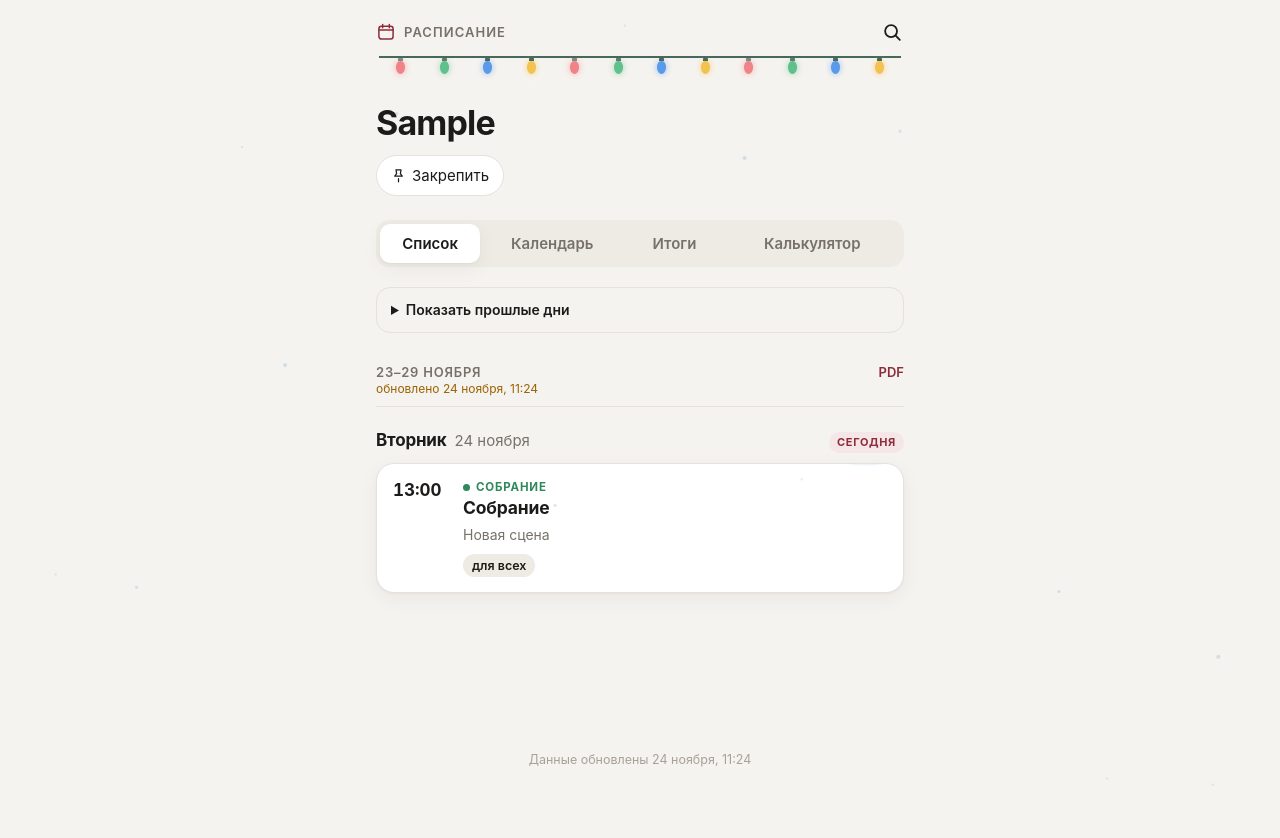
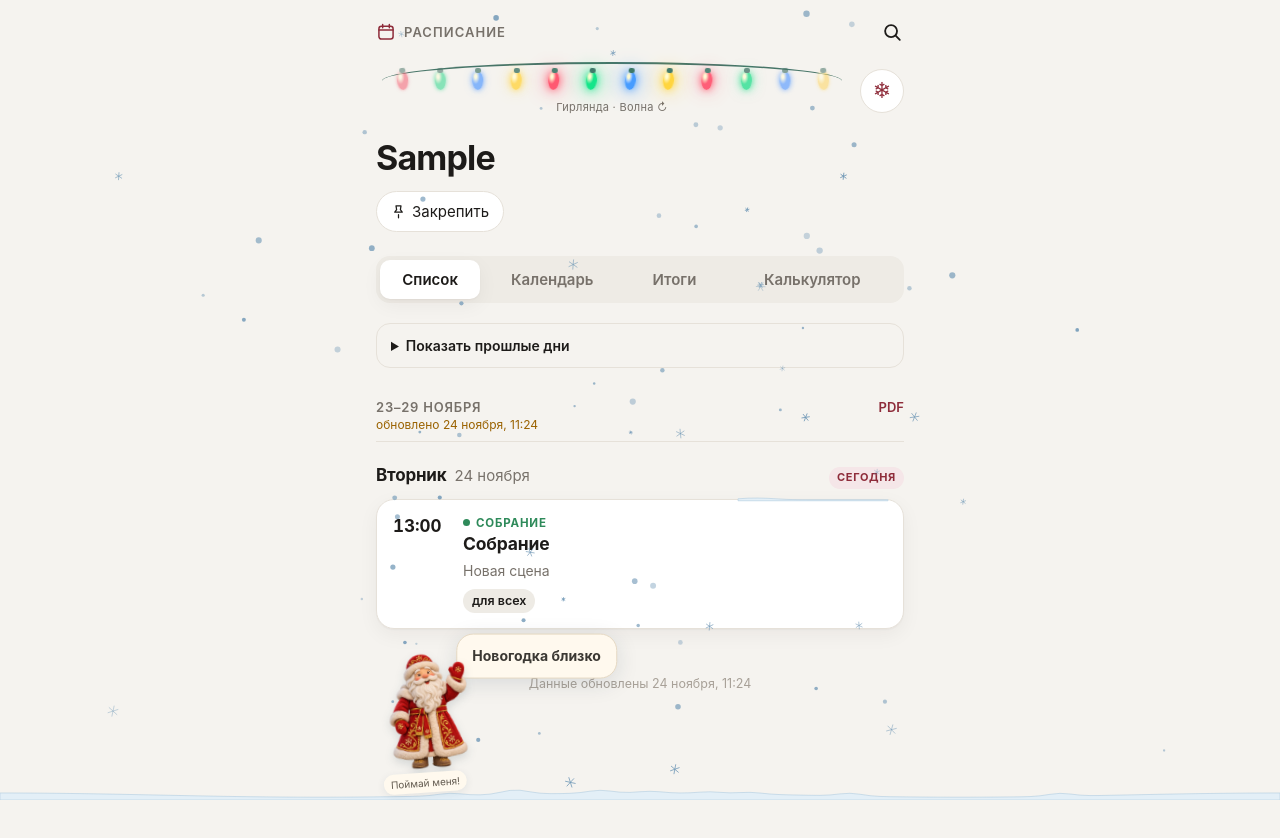
Before and after one commit to belomorkanak37-debug/raspisanie, a plain HTML site: page index.html in a window 1280 px wide. Both pictures are taken after typing "Sample" into the empty fields and a click on the button "Показать". Before the commit the page ends 800 px from the top, so only its background shows below. Drawn offline with Linux system fonts and the light colour scheme.

Commit message:
Добавить живую зимнюю сцену с персонажами и сугробами

```diff
--- a/css/app.css
+++ b/css/app.css
@@ -576,19 +576,3 @@ main { flex: 1; }
 @media (prefers-reduced-motion: reduce) {
   * { animation: none !important; transition: none !important; }
 }
-
-/* Зимние украшения не перехватывают касания. */
-.winter-garland { height: 22px; margin: 0 3px 8px; display: flex; justify-content: space-around; align-items: flex-start; border-top: 2px solid #47685a; border-radius: 0 0 50% 50%; pointer-events: none; }
-.winter-garland i { position: relative; width: 9px; height: 13px; border-radius: 45% 45% 50% 50%; margin-top: 3px; background: #ed565d; box-shadow: 0 0 7px #ed565d99; animation: bulb-glow 3.6s ease-in-out infinite alternate; }
-.winter-garland i::before { content: ''; position: absolute; width: 5px; height: 4px; left: 2px; top: -4px; background: #47685a; border-radius: 2px 2px 0 0; }
-.winter-garland i:nth-child(4n+2) { background: #48b87b; box-shadow: 0 0 7px #48b87b99; animation-delay: -1s; }
-.winter-garland i:nth-child(4n+3) { background: #5799eb; box-shadow: 0 0 7px #5799eb99; animation-delay: -2s; }
-.winter-garland i:nth-child(4n) { background: #f3c250; box-shadow: 0 0 7px #f3c250aa; animation-delay: -3s; }
-@keyframes bulb-glow { from { opacity: .65; } to { opacity: 1; } }
-.winter-snow { position: fixed; inset: 0; z-index: 10; pointer-events: none; overflow: hidden; }
-.winter-snow i { position: absolute; left: var(--x); top: -10px; width: var(--size); height: var(--size); border-radius: 50%; background: #a8c5d9; opacity: .48; animation: snow-fall var(--duration) linear var(--delay) infinite; }
-@keyframes snow-fall { 0% { transform: translate3d(0, 0, 0); } 33% { transform: translate3d(var(--drift), 34vh, 0); } 66% { transform: translate3d(0, 68vh, 0); } 100% { transform: translate3d(var(--drift), 102vh, 0); } }
-.card::before, .totals-panel::before, .cal::before { content: ''; position: absolute; z-index: 1; pointer-events: none; right: 13px; top: -3px; width: 48px; height: 6px; border-radius: 90% 70% 40% 40%; background: #d7e8f2; box-shadow: -13px 2px 0 -2px #d7e8f2, 12px 2px 0 -2px #d7e8f2; transform-origin: center; animation: snow-settle 18s ease-out both; }
-.totals-panel, .cal { position: relative; }
-@keyframes snow-settle { from { transform: scale(.35, .15); opacity: .3; } to { transform: scale(1); opacity: .85; } }
-@media (prefers-reduced-motion: reduce) { .winter-snow i, .winter-garland i, .card::before, .totals-panel::before, .cal::before { animation: none; } }
--- /dev/null
+++ b/css/winter.css
@@ -0,0 +1,44 @@
+/* Декорации изолированы от расписания; вся сцена пропускает касания, кроме кнопок. */
+.winter-lights { display: flex; align-items: center; gap: 12px; margin: 6px 0 2px; }
+.winter-mode { flex: 1; min-width: 0; padding: 0 6px 4px; border: 0; background: none; cursor: pointer; }
+.winter-wire { display: flex; justify-content: space-around; height: 38px; position: relative; border-top: 2px solid #467467; border-radius: 50%; padding-top: 4px; }
+.winter-wire i { --color: #ff546b; display: block; position: relative; width: 11px; height: 18px; margin-top: 4px; border-radius: 45% 45% 55% 55%; background: radial-gradient(ellipse at 32% 25%, #fffbd9 0 9%, var(--color) 40%); color: var(--color); box-shadow: 0 0 7px currentColor, 0 0 18px currentColor; animation: winter-wave 3s ease-in-out infinite; animation-delay: calc(var(--i) * -.22s); transform-origin: 50% -5px; }
+.winter-wire i::before { content: ''; position: absolute; width: 6px; height: 5px; left: 2.5px; top: -4px; border-radius: 2px; background: #467467; }
+.winter-wire i:nth-child(4n+2) { --color: #35d991; }
+.winter-wire i:nth-child(4n+3) { --color: #589aff; }
+.winter-wire i:nth-child(4n) { --color: #ffd45a; }
+.winter-mode-label { display: block; font-size: 11px; color: var(--muted); letter-spacing: .025em; }
+.winter-toggle { flex: 0 0 44px; width: 44px; height: 44px; padding: 0; border: 1px solid var(--line); border-radius: 50%; background: var(--surface); color: var(--accent); font-size: 22px; cursor: pointer; }
+.winter-lights button:focus-visible, .winter-stage button:focus-visible { outline: 2px solid var(--accent); outline-offset: 4px; }
+.winter-lights[data-mode="chase"] i { animation-name: winter-chase; animation-duration: 2.4s; animation-delay: calc(var(--i) * -.2s); }
+.winter-lights[data-mode="twinkle"] i { animation-name: winter-twinkle; animation-duration: 4.1s; animation-delay: calc(var(--i) * -.73s); }
+@keyframes winter-wave { 0%, 100% { opacity: .5; filter: saturate(.9); box-shadow: 0 0 3px currentColor; transform: rotate(-5deg); } 50% { opacity: 1; filter: saturate(1.3); box-shadow: 0 0 9px currentColor, 0 0 22px currentColor; transform: rotate(5deg); } }
+@keyframes winter-chase { 0%, 45%, 100% { opacity: .35; box-shadow: 0 0 3px currentColor; } 20% { opacity: 1; box-shadow: 0 0 12px currentColor, 0 0 24px currentColor; } }
+@keyframes winter-twinkle { 0%, 100% { opacity: .45; box-shadow: 0 0 4px currentColor; } 25%, 70% { opacity: 1; box-shadow: 0 0 10px currentColor, 0 0 20px currentColor; } 48% { opacity: .7; box-shadow: 0 0 6px currentColor; } }
+.winter-active .wrap { padding-bottom: calc(155px + env(safe-area-inset-bottom)); }
+.winter-scene { pointer-events: none; position: fixed; inset: 0; z-index: 12; overflow: hidden; }
+.winter-canvas { position: absolute; inset: 0; width: 100%; height: 100%; }
+.winter-stage { position: absolute; width: min(100%, 560px); height: 240px; bottom: env(safe-area-inset-bottom); left: 50%; transform: translateX(-50%); pointer-events: none; }
+.winter-visitor { position: absolute; bottom: 12px; left: 12px; width: 120px; opacity: 0; transform: translateY(180px) rotate(-10deg); transition: transform .7s cubic-bezier(.2,.75,.25,1.15), opacity .3s; pointer-events: none; }
+.winter-visitor[data-character="snowman"] { left: auto; right: 12px; transform: translateY(180px) rotate(10deg); }
+.winter-visitor.is-visible { opacity: 1; transform: translateY(0) rotate(-4deg); }
+.winter-visitor[data-character="snowman"].is-visible { transform: translateY(0) rotate(4deg); }
+.winter-character { width: 115px; height: 145px; border: 0; padding: 0; background: transparent; cursor: pointer; pointer-events: none; filter: drop-shadow(0 4px 5px #132e3d25); touch-action: manipulation; }
+.is-visible .winter-character { pointer-events: auto; }
+.winter-character img { width: 100%; height: 100%; object-fit: contain; user-select: none; }
+.winter-character:active { transform: scale(.94); }
+.winter-visitor.is-caught img { animation: winter-cheer .6s ease-in-out; }
+@keyframes winter-cheer { 0%, 100% { transform: rotate(0); } 25% { transform: rotate(-12deg) translateY(-9px); } 65% { transform: rotate(10deg) translateY(-5px); } }
+.winter-bubble { position: absolute; left: 88px; bottom: 103px; min-width: 155px; max-width: min(210px, calc(100vw - 145px)); width: max-content; padding: 12px 15px; border-radius: 17px 17px 17px 4px; background: #fff9ee; color: #3b3833; border: 1px solid #e5d8c2; box-shadow: 0 5px 22px #162c4520; font-size: 14px; line-height: 1.35; font-weight: 650; transform: rotate(4deg); }
+.winter-visitor[data-character="snowman"] .winter-bubble { left: auto; right: 88px; border-radius: 17px 17px 4px 17px; transform: rotate(-4deg); }
+.winter-catch-hint { position: absolute; bottom: -4px; left: 7px; padding: 3px 7px; border-radius: 20px; background: #fff9ee; color: #635b50; font-size: 10px; box-shadow: 0 2px 8px #17354b15; }
+.winter-invite { pointer-events: auto; position: absolute; bottom: 7px; right: 17px; min-height: 38px; border: 1px solid #aac8d8; background: #f2faffee; color: #345368; padding: 6px 13px; border-radius: 20px; font-size: 12px; cursor: pointer; }
+.winter-invite[hidden] { display: none; }
+.winter-sr { position: absolute; width: 1px; height: 1px; padding: 0; overflow: hidden; clip-path: inset(50%); white-space: nowrap; }
+.winter-off .winter-wire i { animation: none; opacity: .4; box-shadow: none; }
+.winter-off .winter-toggle { color: var(--muted); }
+.winter-paused .winter-wire i { animation-play-state: paused; }
+@media (prefers-color-scheme: dark) { .winter-wire { border-color: #6b9785; } .winter-wire i { filter: saturate(1.15); } }
+@media (prefers-reduced-motion: reduce) { .winter-lights *, .winter-visitor, .winter-visitor img { animation: none !important; transition: none !important; } }
+
+#winterFallback { font-size: 80px; line-height: 120px; }
--- a/index.html
+++ b/index.html
@@ -15,9 +15,9 @@
   <link rel="icon" href="icons/icon.svg" type="image/svg+xml">
   <link rel="apple-touch-icon" href="icons/apple-touch-icon.png">
   <link rel="stylesheet" href="css/app.css">
+  <link rel="stylesheet" href="css/winter.css">
 </head>
 <body>
-  <div class="winter-snow" aria-hidden="true"><i style="--x:4%;--duration:13s;--size:2px;--delay:-1s;--drift:26px"></i><i style="--x:11%;--duration:21s;--size:3px;--delay:-7s;--drift:-32px"></i><i style="--x:17%;--duration:17s;--size:2px;--delay:-12s;--drift:40px"></i><i style="--x:24%;--duration:27s;--size:4px;--delay:-4s;--drift:-38px"></i><i style="--x:30%;--duration:15s;--size:3px;--delay:-9s;--drift:25px"></i><i style="--x:36%;--duration:23s;--size:2px;--delay:-16s;--drift:-45px"></i><i style="--x:43%;--duration:18s;--size:3px;--delay:-3s;--drift:32px"></i><i style="--x:49%;--duration:29s;--size:2px;--delay:-22s;--drift:-25px"></i><i style="--x:56%;--duration:16s;--size:4px;--delay:-11s;--drift:42px"></i><i style="--x:63%;--duration:24s;--size:2px;--delay:-6s;--drift:-26px"></i><i style="--x:69%;--duration:19s;--size:3px;--delay:-14s;--drift:30px"></i><i style="--x:75%;--duration:26s;--size:2px;--delay:-18s;--drift:-38px"></i><i style="--x:82%;--duration:14s;--size:3px;--delay:-2s;--drift:36px"></i><i style="--x:88%;--duration:22s;--size:2px;--delay:-13s;--drift:-22px"></i><i style="--x:94%;--duration:20s;--size:4px;--delay:-8s;--drift:30px"></i><i style="--x:98%;--duration:28s;--size:2px;--delay:-19s;--drift:-46px"></i></div>
   <div class="wrap">
     <header class="topbar">
       <a class="brand" href="#/search" aria-label="К поиску">
@@ -31,7 +31,13 @@
         </a>
       </div>
     </header>
-    <div class="winter-garland" aria-hidden="true"><i></i><i></i><i></i><i></i><i></i><i></i><i></i><i></i><i></i><i></i><i></i><i></i></div>
+    <section class="winter-lights" id="winterLights" aria-label="Новогоднее настроение">
+      <button class="winter-mode" id="winterMode" type="button" aria-label="Переключить режим гирлянды">
+        <span class="winter-wire" aria-hidden="true"><i style="--i:0"></i><i style="--i:1"></i><i style="--i:2"></i><i style="--i:3"></i><i style="--i:4"></i><i style="--i:5"></i><i style="--i:6"></i><i style="--i:7"></i><i style="--i:8"></i><i style="--i:9"></i><i style="--i:10"></i><i style="--i:11"></i></span>
+        <span class="winter-mode-label">Гирлянда · <span id="winterModeName">Волна</span> <span aria-hidden="true">↻</span></span>
+      </button>
+      <button class="winter-toggle" id="winterToggle" type="button" aria-pressed="true" aria-label="Новогодние эффекты">❄</button>
+    </section>
     <main id="view" aria-live="polite"></main>
     <footer class="foot" id="foot"></footer>
   </div>
@@ -78,6 +84,22 @@
     </form>
   </dialog>
 
+  <div class="winter-scene" id="winterScene">
+    <canvas class="winter-canvas" id="winterCanvas" aria-hidden="true"></canvas>
+    <div class="winter-stage">
+      <div class="winter-visitor" id="winterVisitor" data-character="santa" hidden>
+        <div class="winter-bubble" id="winterBubble" aria-hidden="true">Новогодка близко</div>
+        <button class="winter-character" id="winterCharacter" type="button" aria-label="Поймать Деда Мороза">
+          <img id="winterPortrait" src="assets/winter/ded-moroz.webp" width="115" height="145" alt="" draggable="false">
+          <span id="winterFallback" aria-hidden="true" hidden>🎅</span>
+        </button>
+        <span class="winter-catch-hint" aria-hidden="true">Поймай меня!</span>
+      </div>
+      <button class="winter-invite" id="winterInvite" type="button" aria-label="Позвать Деда Мороза или снеговика">Кто в сугробе?</button>
+    </div>
+  </div>
+  <span class="winter-sr" id="winterAnnouncement" role="status" aria-live="polite"></span>
   <script type="module" src="js/app.js"></script>
+  <script type="module" src="js/winter.js"></script>
 </body>
 </html>
--- /dev/null
+++ b/js/winter-physics.js
@@ -0,0 +1,21 @@
+// Ограниченная высота сугроба: снег никогда не закрывает содержимое экрана.
+export function makeBank(width, maxHeight, initial = 0, step = 10) {
+  const count = Math.max(3, Math.ceil(width / step) + 1);
+  return { width, maxHeight, heights: Array.from({ length: count }, (_, i) =>
+    initial * (.7 + .3 * Math.cos(i / (count - 1) * Math.PI * 4))) };
+}
+
+export function snowHeight(bank, x) {
+  const p = Math.max(0, Math.min(bank.heights.length - 1, x / bank.width * (bank.heights.length - 1)));
+  const i = Math.floor(p), next = Math.min(i + 1, bank.heights.length - 1);
+  return bank.heights[i] * (1 - p + i) + bank.heights[next] * (p - i);
+}
+
+export function depositSnow(bank, x, amount = 1) {
+  if (x < 0 || x > bank.width) return;
+  const center = Math.round(x / bank.width * (bank.heights.length - 1));
+  for (let i = Math.max(0, center - 3); i <= Math.min(bank.heights.length - 1, center + 3); i++) {
+    const weight = Math.exp(-((i - center) ** 2) / 3);
+    bank.heights[i] = Math.min(bank.maxHeight, bank.heights[i] + amount * weight);
+  }
+}
--- /dev/null
+++ b/js/winter.js
@@ -0,0 +1,205 @@
+import { makeBank, snowHeight, depositSnow } from './winter-physics.js';
+
+// Не импортируется расписанием: отказ декораций не влияет на основное приложение.
+const scene = document.querySelector('#winterScene');
+const canvas = document.querySelector('#winterCanvas');
+const ctx = canvas?.getContext('2d');
+if (scene && ctx) startWinter();
+
+function startWinter() {
+  const root = document.documentElement;
+  const lights = document.querySelector('#winterLights');
+  const modeButton = document.querySelector('#winterMode');
+  const modeName = document.querySelector('#winterModeName');
+  const toggle = document.querySelector('#winterToggle');
+  const visitor = document.querySelector('#winterVisitor');
+  const character = document.querySelector('#winterCharacter');
+  const portrait = document.querySelector('#winterPortrait');
+  const fallback = document.querySelector('#winterFallback');
+  const bubble = document.querySelector('#winterBubble');
+  const hint = document.querySelector('.winter-catch-hint');
+  const invite = document.querySelector('#winterInvite');
+  const announcement = document.querySelector('#winterAnnouncement');
+  const reduced = matchMedia('(prefers-reduced-motion: reduce)');
+  const dark = matchMedia('(prefers-color-scheme: dark)');
+  const modes = [['wave', 'Волна'], ['chase', 'Бегущие огни'], ['twinkle', 'Мерцание']];
+  const characters = [
+    { name: 'Деда Мороза', image: 'ded-moroz', welcome: 'Новогодка близко', replies: ['Поймал! Новогодка близко 🎄', 'Хо-хо! Всем аншлагов и мандаринов!', 'Твой подарок — ещё одна репетиция. Шучу!', 'Пусть все выходы будут удачными!'] },
+    { name: 'снеговика', image: 'snowman', welcome: 'Тс-с… я тут на подмене!', replies: ['Поймал! Только не растопи меня ☃', 'Моя роль — стоять и не таять.', 'Снег идёт. А я уже пришёл!', 'Морковка на месте. К выходу готов!'] },
+  ];
+  let enabled = true;
+  try { enabled = localStorage.getItem('rs.winter.enabled') !== 'false'; } catch { /* private mode */ }
+  let width = 0, height = 0, ground, flakes = [], bursts = [], ledges = [];
+  const ledgeBanks = new WeakMap();
+  let scanNeeded = true, frame = 0, lastFrame = 0, elapsed = 0, nextMode = 18;
+  let nextVisitor = 2.5, exitAt = 0, guest = -1, catches = [0, 0], visible = false;
+  let mode = 0, suspended = false;
+
+  function setMode(value) {
+    mode = value % modes.length;
+    lights.dataset.mode = modes[mode][0];
+    modeName.textContent = modes[mode][1];
+    modeButton.setAttribute('aria-label', `Гирлянда: ${modes[mode][1]}. Переключить режим`);
+  }
+  modeButton.addEventListener('click', () => {
+    if (!enabled) setEnabled(true);
+    setMode(mode + 1); nextMode = elapsed + 25;
+  });
+  toggle.addEventListener('click', () => setEnabled(!enabled));
+  function setEnabled(value) {
+    enabled = value;
+    try { localStorage.setItem('rs.winter.enabled', String(value)); } catch { /* private mode */ }
+    syncActivity();
+  }
+
+  function spawn(startAnywhere = false) {
+    const centerWidth = Math.min(width, 560);
+    return { x: Math.random() < .7 ? (width - centerWidth) / 2 + Math.random() * centerWidth : Math.random() * width,
+      y: startAnywhere ? Math.random() * height : -12, r: 1.1 + Math.random() * 2.2,
+      speed: 24 + Math.random() * 51, sway: 8 + Math.random() * 22, phase: Math.random() * Math.PI * 2,
+      frequency: .5 + Math.random(), alpha: .35 + Math.random() * .55, star: Math.random() > .72 };
+  }
+  function resize() {
+    width = window.innerWidth; height = window.innerHeight;
+    const ratio = Math.min(devicePixelRatio || 1, 2);
+    canvas.width = Math.round(width * ratio); canvas.height = Math.round(height * ratio);
+    ctx.setTransform(ratio, 0, 0, ratio, 0, 0);
+    const old = ground;
+    ground = makeBank(width, 42, 7);
+    if (old) ground.heights = ground.heights.map((v, i) => snowHeight(old, i / (ground.heights.length - 1) * old.width));
+    flakes = Array.from({ length: width < 600 ? 52 : 78 }, () => spawn(true));
+    scanNeeded = true;
+    if (!frame) draw();
+  }
+  function scanLedges() {
+    ledges = [...document.querySelectorAll('#feed .card, #feed .cal, #feed .totals-panel')]
+      .map((element) => {
+        const r = element.getBoundingClientRect();
+        if (r.top < 70 || r.top > height - 95 || r.width < 100) return null;
+        const w = Math.min(r.width * .4, 150);
+        let bank = ledgeBanks.get(element);
+        if (!bank || Math.abs(bank.width - w) > 1) { bank = makeBank(w, 7); ledgeBanks.set(element, bank); }
+        return { x: r.right - w - 16, y: r.top + 1, bank };
+      }).filter(Boolean).slice(0, 6).sort((a, b) => a.y - b.y);
+    scanNeeded = false;
+  }
+  function drawBank(bank, x, baseline, bottom) {
+    const step = bank.width / (bank.heights.length - 1);
+    ctx.beginPath(); ctx.moveTo(x, baseline - bank.heights[0]);
+    for (let i = 1; i < bank.heights.length; i++) {
+      ctx.lineTo(x + i * step, baseline - bank.heights[i]);
+    }
+    ctx.lineTo(x + bank.width, bottom); ctx.lineTo(x, bottom); ctx.closePath();
+    ctx.fillStyle = dark.matches ? '#e0edf5' : '#e3eff7'; ctx.fill();
+    ctx.strokeStyle = dark.matches ? '#ffffffb0' : '#b9d1e2'; ctx.lineWidth = .7; ctx.stroke();
+  }
+  function drawFlake(f) {
+    ctx.globalAlpha = f.alpha;
+    ctx.fillStyle = dark.matches ? '#f5faff' : '#7299b7';
+    if (f.star) {
+      ctx.strokeStyle = ctx.fillStyle; ctx.lineWidth = 1;
+      ctx.beginPath();
+      for (let a = 0; a < 3; a++) { const angle = a * Math.PI / 3 + f.phase; const dx = Math.cos(angle) * f.r * 1.7, dy = Math.sin(angle) * f.r * 1.7; ctx.moveTo(f.x - dx, f.y - dy); ctx.lineTo(f.x + dx, f.y + dy); }
+      ctx.stroke();
+    } else { ctx.beginPath(); ctx.arc(f.x, f.y, f.r, 0, Math.PI * 2); ctx.fill(); }
+  }
+  function draw() {
+    if (!ground) return;
+    if (scanNeeded) scanLedges();
+    ctx.clearRect(0, 0, width, height);
+    if (!reduced.matches) flakes.forEach(drawFlake);
+    bursts.forEach(drawFlake); ctx.globalAlpha = 1;
+    ledges.forEach((ledge) => drawBank(ledge.bank, ledge.x, ledge.y, ledge.y + 1));
+    drawBank(ground, 0, height, height);
+  }
+  function snowBurst(x, y) {
+    if (reduced.matches) return;
+    // Ограничиваем и частицы после серии быстрых нажатий.
+    bursts = bursts.slice(-45);
+    for (let i = 0; i < 24; i++) bursts.push({ x, y, r: 1 + Math.random() * 2, alpha: 1, star: i % 3 === 0,
+      phase: Math.random(), vx: (Math.random() - .5) * 140, vy: -35 - Math.random() * 110, life: 1.6 });
+  }
+  function showVisitor() {
+    if (!enabled || suspended || visible) return;
+    guest = (guest + 1) % characters.length;
+    const data = characters[guest];
+    portrait.hidden = false; fallback.hidden = true;
+    fallback.textContent = guest === 0 ? '🎅' : '☃';
+    portrait.src = `assets/winter/${data.image}.webp`;
+    character.setAttribute('aria-label', `Поймать ${data.name}`);
+    visitor.dataset.character = guest === 0 ? 'santa' : 'snowman';
+    visitor.classList.remove('is-caught'); bubble.textContent = data.welcome;
+    hint.textContent = 'Поймай меня!'; visitor.hidden = false; invite.hidden = true;
+    // Следующий кадр нужен для появления из-за края экрана.
+    visitor.getBoundingClientRect(); visitor.classList.add('is-visible');
+    character.disabled = false; visible = true; exitAt = elapsed + 10;
+  }
+  function hideVisitor() {
+    invite.hidden = false;
+    if (visitor.contains(document.activeElement)) invite.focus({ preventScroll: true });
+    visitor.classList.remove('is-visible'); character.disabled = true;
+    visible = false; invite.hidden = false; nextVisitor = elapsed + 22 + Math.random() * 10;
+  }
+  character.addEventListener('click', () => {
+    const data = characters[guest];
+    const text = data.replies[catches[guest]++ % data.replies.length];
+    bubble.textContent = text; announcement.textContent = text; hint.textContent = 'Ещё раз?';
+    visitor.classList.remove('is-caught'); visitor.getBoundingClientRect(); visitor.classList.add('is-caught');
+    const r = character.getBoundingClientRect(); snowBurst(r.x + r.width / 2, r.y + 45);
+    exitAt = elapsed + 7;
+  });
+  invite.addEventListener('click', showVisitor);
+  // При недоступной картинке остаются читаемые кнопки вместо сломанного изображения.
+  portrait.addEventListener('error', () => { portrait.hidden = true; fallback.hidden = false; });
+
+  function tick(now) {
+    frame = 0;
+    if (suspended || !enabled || reduced.matches) return;
+    if (now - lastFrame < 32) { frame = requestAnimationFrame(tick); return; }
+    const dt = Math.min((now - lastFrame) / 1000, .06); lastFrame = now; elapsed += dt;
+    if (scanNeeded) scanLedges();
+    flakes.forEach((f, i) => {
+      const before = f.y;
+      f.x += (Math.sin(elapsed * f.frequency + f.phase) * f.sway + Math.sin(elapsed * .25) * 12) * dt;
+      f.y += f.speed * dt;
+      if (f.x < -12) f.x = width + 10; if (f.x > width + 12) f.x = -10;
+      const hit = ledges.find((l) => f.x >= l.x && f.x <= l.x + l.bank.width && before <= l.y - snowHeight(l.bank, f.x - l.x) && f.y >= l.y - snowHeight(l.bank, f.x - l.x));
+      if (hit) { depositSnow(hit.bank, f.x - hit.x, .7 + f.r * .28); flakes[i] = spawn(); }
+      else if (f.y >= height - snowHeight(ground, f.x)) { depositSnow(ground, f.x, .8 + f.r * .65); flakes[i] = spawn(); }
+    });
+    bursts = bursts.filter((p) => p.life > 0);
+    bursts.forEach((p) => { p.x += p.vx * dt; p.vy += 100 * dt; p.y += p.vy * dt; p.life -= dt; p.alpha = Math.max(0, p.life / 1.6); });
+    if (elapsed > nextMode) { setMode(mode + 1); nextMode = elapsed + 18; }
+    if (!visible && elapsed > nextVisitor) showVisitor();
+    if (visible && elapsed > exitAt && !character.matches(':focus-visible')) hideVisitor();
+    draw(); frame = requestAnimationFrame(tick);
+  }
+  function syncActivity() {
+    const editing = document.activeElement?.matches('input, textarea, select, [contenteditable="true"]');
+    suspended = document.hidden || !!editing || !!document.querySelector('dialog[open]');
+    scene.hidden = !enabled || suspended;
+    root.classList.toggle('winter-active', enabled);
+    root.classList.toggle('winter-off', !enabled);
+    root.classList.toggle('winter-paused', suspended);
+    toggle.setAttribute('aria-pressed', String(enabled));
+    toggle.setAttribute('title', enabled ? 'Выключить новогодние эффекты' : 'Включить новогодние эффекты');
+    if (frame) cancelAnimationFrame(frame); frame = 0;
+    if (enabled && !suspended) {
+      if (reduced.matches) draw();
+      else { lastFrame = performance.now(); frame = requestAnimationFrame(tick); }
+    }
+  }
+  new MutationObserver(() => { scanNeeded = true; }).observe(document.querySelector('#view'), { childList: true, subtree: true });
+  const dialogs = new MutationObserver(syncActivity);
+  document.querySelectorAll('dialog').forEach((d) => dialogs.observe(d, { attributes: true, attributeFilter: ['open'] }));
+  window.addEventListener('resize', resize, { passive: true });
+  window.addEventListener('scroll', () => { scanNeeded = true; if (reduced.matches) draw(); }, { passive: true });
+  document.addEventListener('visibilitychange', syncActivity);
+  document.addEventListener('focusin', syncActivity);
+  document.addEventListener('focusout', () => queueMicrotask(syncActivity));
+  window.addEventListener('pagehide', () => { if (frame) cancelAnimationFrame(frame); frame = 0; });
+  window.addEventListener('pageshow', syncActivity);
+  reduced.addEventListener('change', syncActivity);
+  dark.addEventListener('change', draw);
+  setMode(0); resize(); syncActivity();
+}
```
Also changed, not shown: sw.js (+9 -1 lines), tests/winter-effects.mjs (added, +76 -0 lines), assets/winter/ded-moroz.webp (added), assets/winter/snowman.webp (added), 2 other files.
